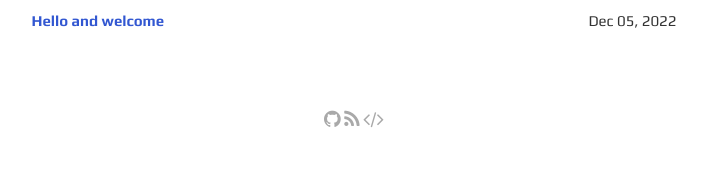
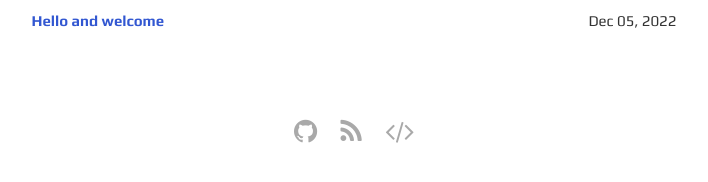
Before and after one commit to LaraEzarik/laraezarik.github.io, a Jekyll site: the page built from index.html, in a window 1280 px wide. Shown: the part 388-570 px from the top of the page, without its empty margins (286-994 px from the left). Built offline with Jekyll 4.4.1, drawn with Linux system fonts in a browser that asks for light colours.

Commit message:
Made the social buttons more user friendly on mobile

```diff
--- a/_sass/_main.scss
+++ b/_sass/_main.scss
@@ -390,8 +390,9 @@ main {
   .social-footer-icons {
 
     .fa {
-      font-size: 1.3rem;
+      font-size: 1.8rem;
       color: #a9a9a9;
+      margin: 10px;
 
       &:hover {
         color: darken(#a9a9a9, 25%);
```
